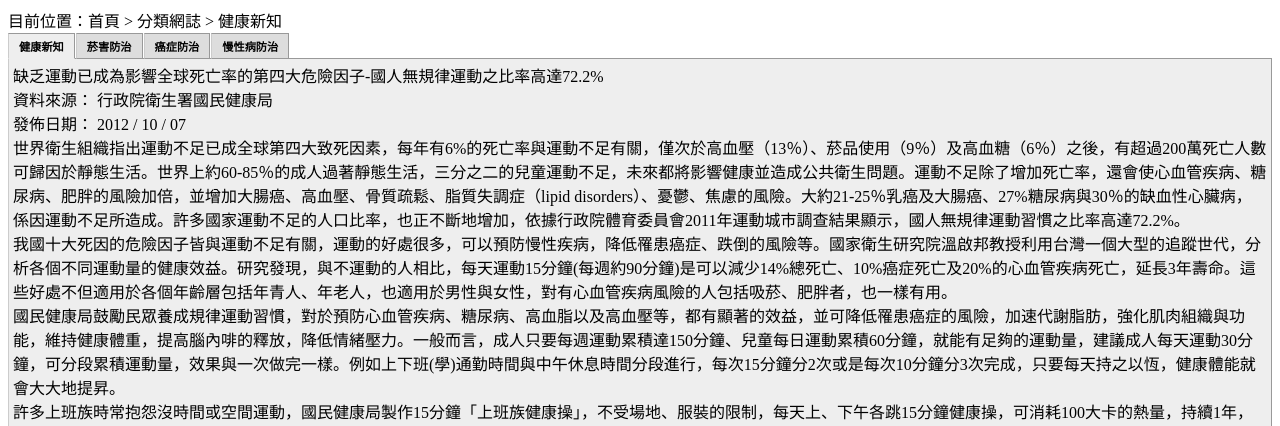
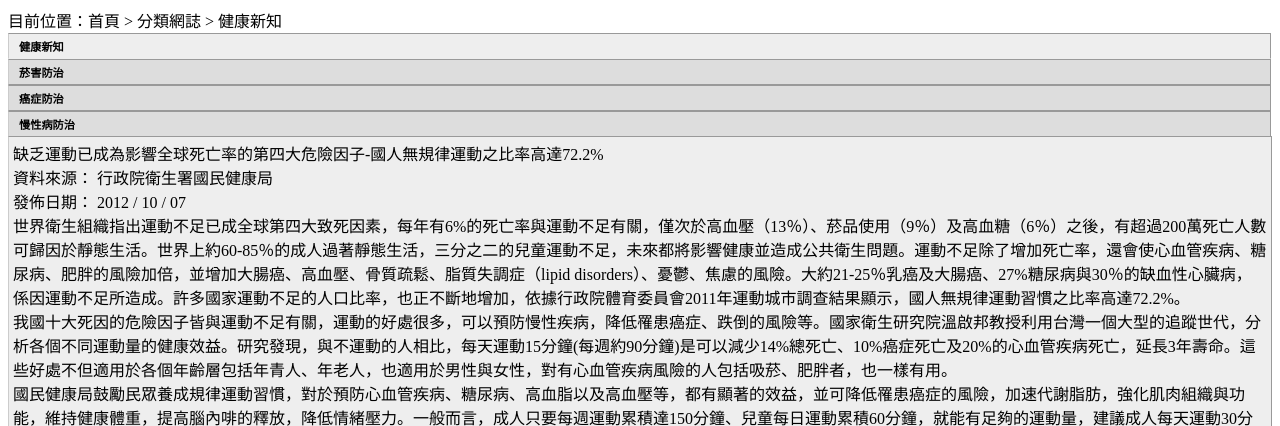
Before and after one commit to rogeraabbccdd/bquiz02, a PHP site: page /po.php in a window 1280 px wide. Shown: the top 426 px of the page. Run offline with PHP 8.4, Linux system fonts and the light colour scheme.

Commit message:
改善分類網誌版面
更符合題目規定

```diff
--- a/po.php
+++ b/po.php
@@ -7,3 +7,8 @@
 		$("#po").text($(this).text())
 	})
 </script>
+<style>
+.TabbedPanelsTab {
+	float: none !important;
+}
+</style>
```
